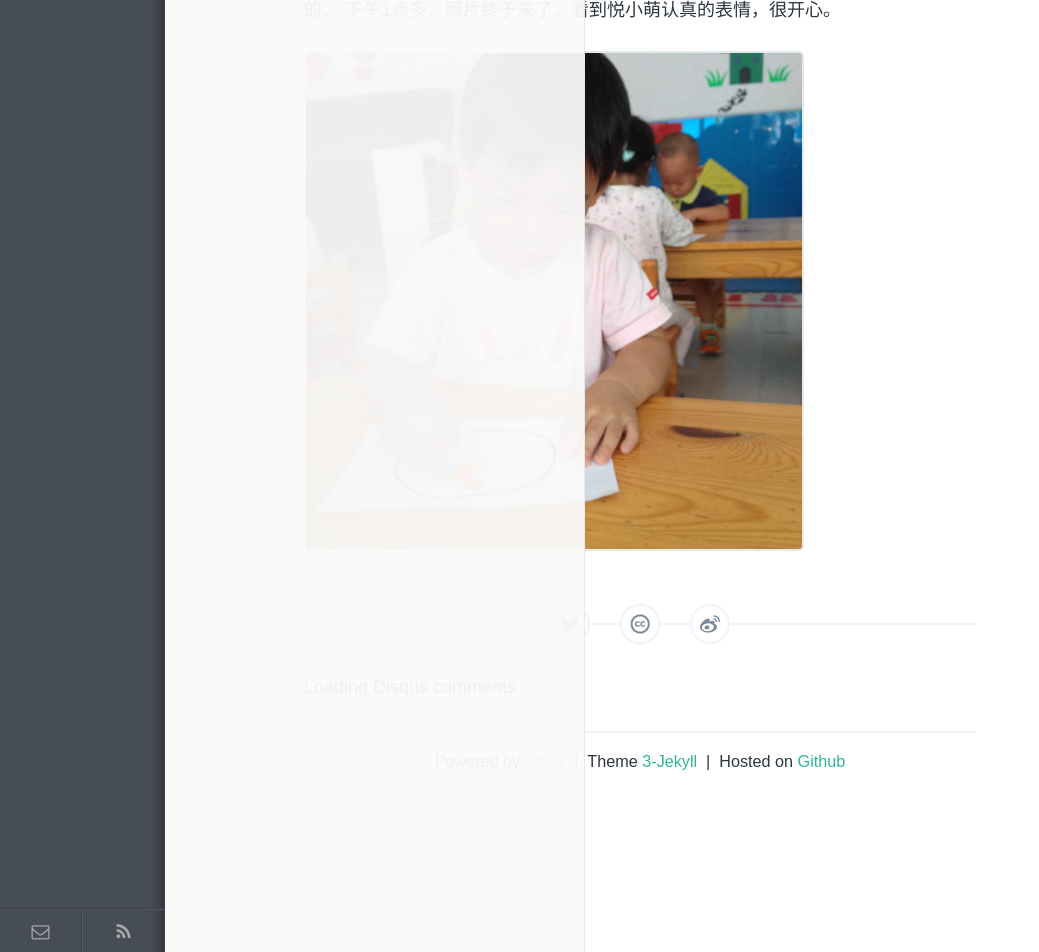
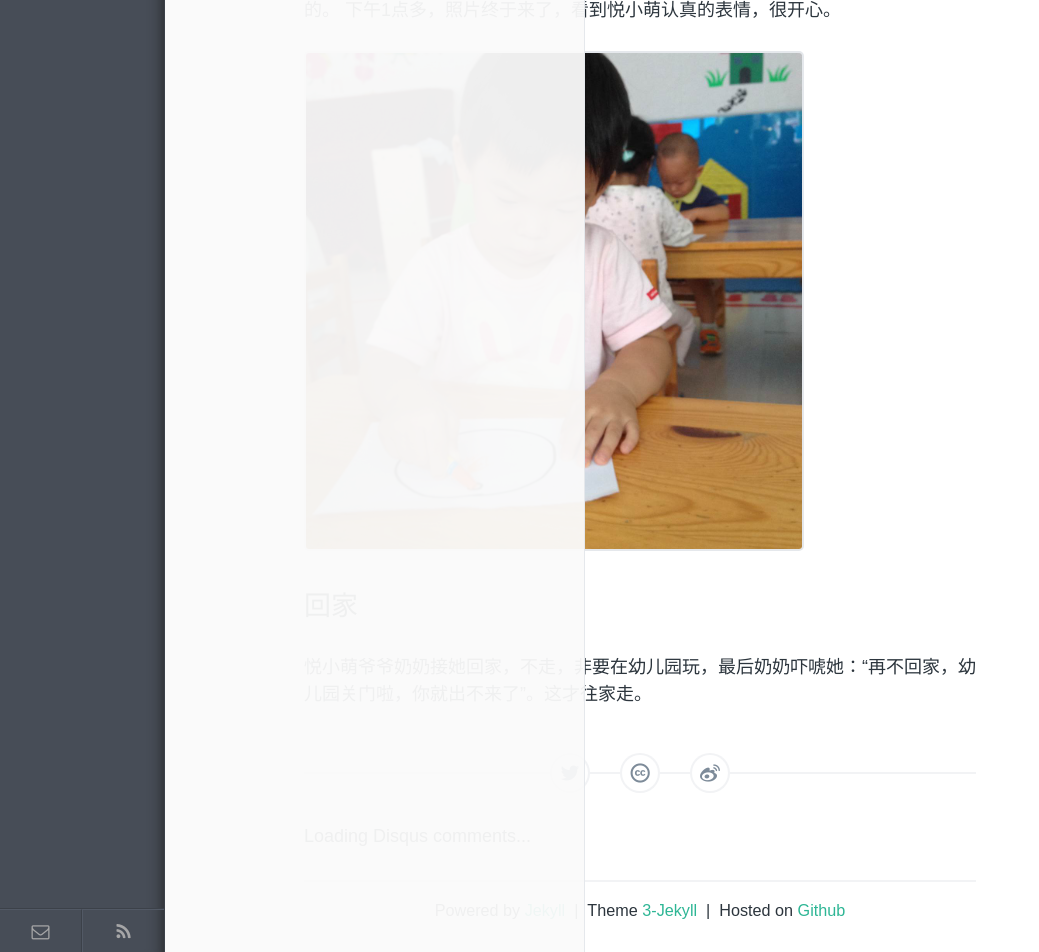
Before and after one commit to DrizztM/DrizztM.github.io, a Jekyll site: the page built from _posts/生活/2015-9-1-the-first-day-of-kindergarten.md, in a window 1280 px wide. Shown: the part 986-1938 px from the top of the page, without its empty margins (0-1039 px from the left). Built offline with Jekyll 4.4.1, drawn with Linux system fonts in a browser that asks for light colours; Markdown is read by kramdown in place of the engine named in the settings; comment, search, counter and statistics services are not loaded.

Commit message:
修改文章

```diff
--- a/_posts/生活/2015-9-1-the-first-day-of-kindergarten.md
+++ b/_posts/生活/2015-9-1-the-first-day-of-kindergarten.md
@@ -18,3 +18,7 @@ keywords: 悦小萌
 下午1点多，照片终于来了，看到悦小萌认真的表情，很开心。
 
 <img src="/assets/img/content4.jpg">
+
+## 回家
+
+悦小萌爷爷奶奶接她回家，不走，非要在幼儿园玩，最后奶奶吓唬她：“再不回家，幼儿园关门啦，你就出不来了”。这才往家走。
```
